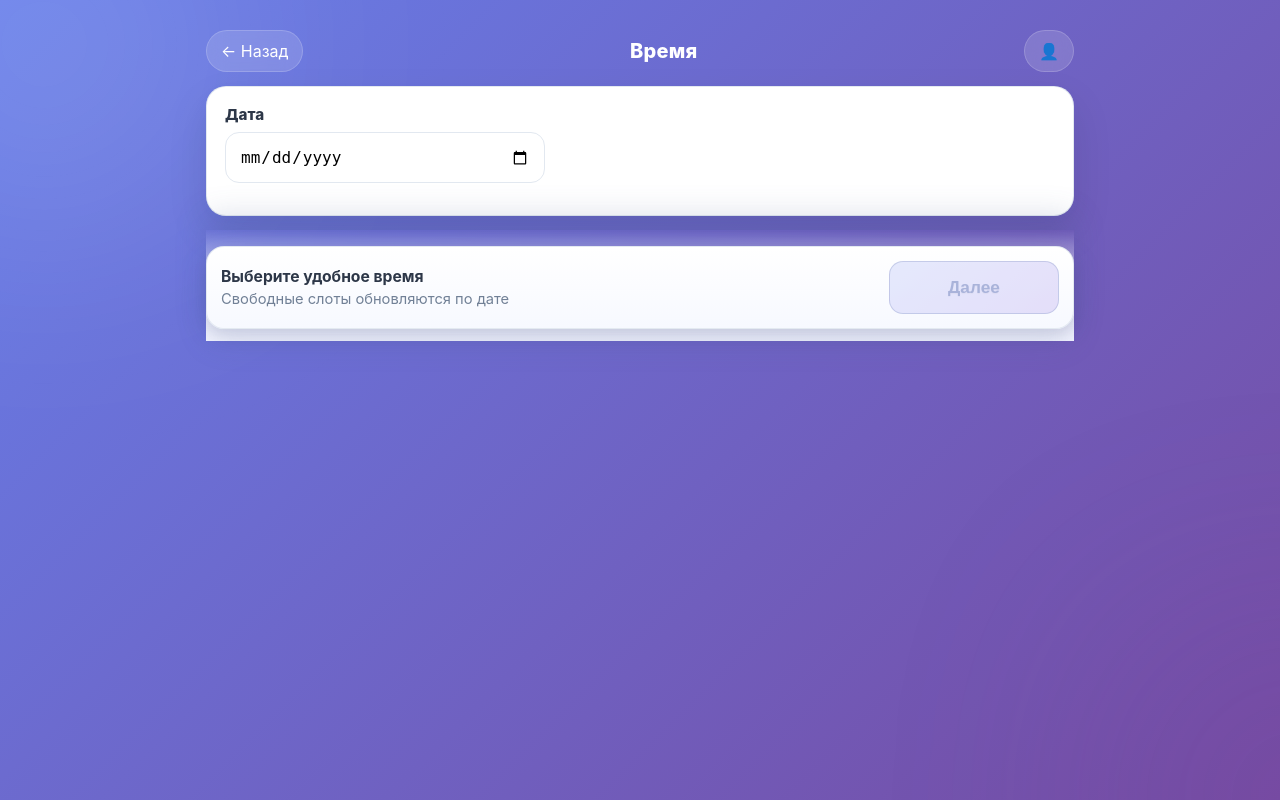
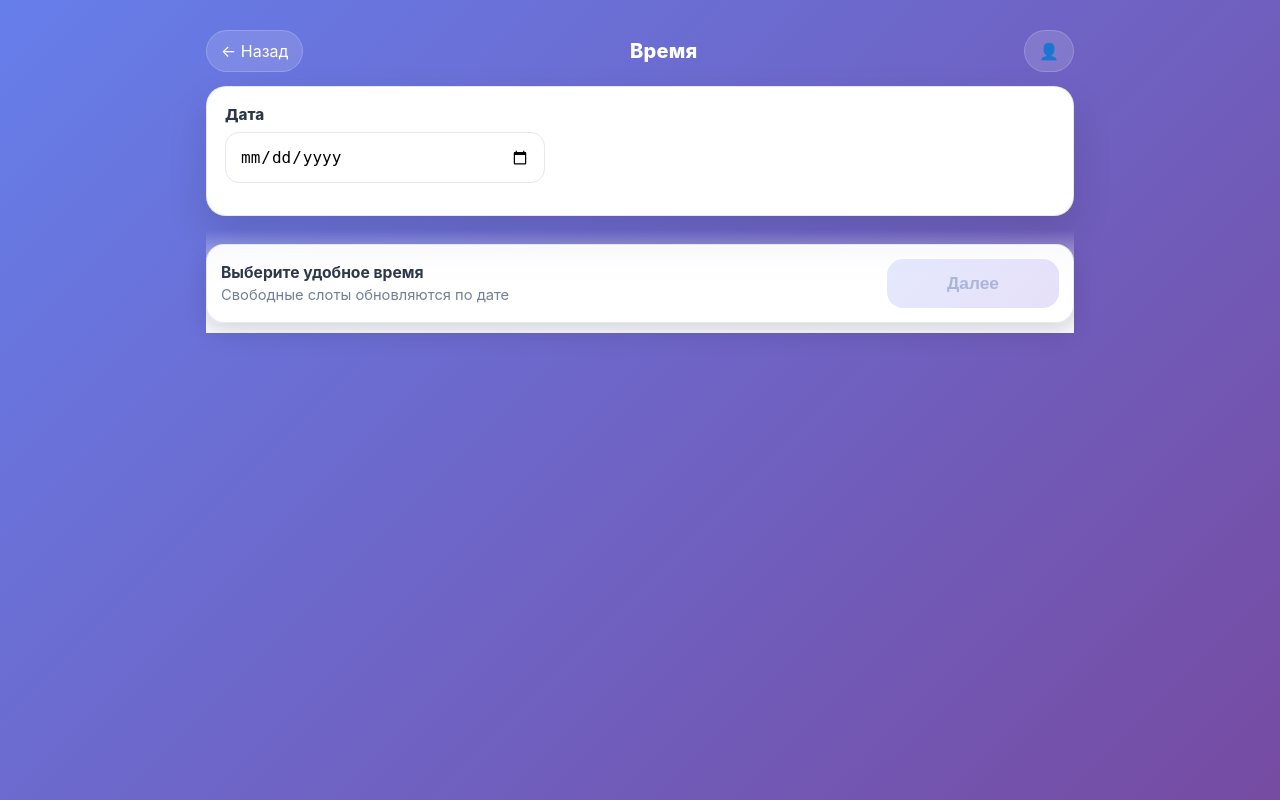
Before and after one commit to wFeeL/DoggyBot, a Flask app: page /booking/time in a window 1280 px wide. Run offline with Flask 3, Linux system fonts and the light colour scheme; parts of the project's set-up code (start-up, migrations or seed data) failed here and were passed over; some libraries are stand-ins or nearby versions.

Commit message:
update: 1. styles for online booking 2. add instructions 3. add instruction's pictures 4. add variable

```diff
--- a/telegram_bot/middleware.py
+++ b/telegram_bot/middleware.py
@@ -25,5 +25,6 @@ class MediaGroupMiddleware(BaseMiddleware):
                 await bot.delete_messages(chat_id=user.id, message_ids=message_ids)
 
                 data['callback_data'] = json_data['act']
+                data['patched_callback'] = event.callback_query.model_copy(update={"data": json_data['act']})
 
         return await handler(event, data)
--- a/telegram_webapp/static/booking.css
+++ b/telegram_webapp/static/booking.css
@@ -10,6 +10,15 @@
     --success: #48bb78;
     --success-soft: #f0fff4;
     --danger: #e53e3e;
+    --ease: cubic-bezier(0.2, 0.8, 0.2, 1);
+    --t-fast: 140ms;
+    --t: 180ms;
+    --t-slow: 260ms;
+    --ring: 0 0 0 4px rgba(102, 126, 234, 0.16);
+    --shadow-card: 0 18px 40px rgba(0, 0, 0, 0.12);
+    --shadow-hover: 0 12px 26px rgba(17, 24, 39, 0.14);
+    --shadow-primary: 0 12px 26px rgba(102, 126, 234, 0.24);
+    --shadow-bottom: 0 10px 24px rgba(17, 24, 39, 0.14);
 }
 
 * {
@@ -19,37 +28,11 @@
 body {
     margin: 0;
     font-family: -apple-system, BlinkMacSystemFont, 'Segoe UI', Roboto, Oxygen, Ubuntu, Cantarell, sans-serif;
+    -webkit-font-smoothing: antialiased;
+    -moz-osx-font-smoothing: grayscale;
     background: linear-gradient(135deg, var(--bg1) 0%, var(--bg2) 100%);
     min-height: 100vh;
     color: var(--text);
-    position: relative;
-    overflow-x: hidden;
-    animation: bgFade 0.5s ease;
-}
-
-body::before,
-body::after {
-    content: '';
-    position: fixed;
-    width: 420px;
-    height: 420px;
-    filter: blur(100px);
-    opacity: 0.25;
-    z-index: 0;
-    pointer-events: none;
-    transform: translateZ(0);
-}
-
-body::before {
-    top: -120px;
-    left: -120px;
-    background: radial-gradient(circle at 30% 30%, rgba(255, 255, 255, 0.65), rgba(102, 126, 234, 0));
-}
-
-body::after {
-    right: -180px;
-    bottom: -160px;
-    background: radial-gradient(circle at 70% 70%, rgba(118, 75, 162, 0.7), rgba(118, 75, 162, 0));
 }
 
 a {
@@ -60,9 +43,6 @@ a {
     max-width: 900px;
     margin: 0 auto;
     padding: 16px;
-    position: relative;
-    z-index: 1;
-    animation: fadeSlide 0.45s ease;
 }
 
 .topbar {
@@ -117,26 +97,8 @@ a {
     background: var(--card);
     border-radius: 20px;
     padding: 18px;
-    box-shadow: 0 18px 40px rgba(0, 0, 0, 0.1), 0 2px 10px rgba(102, 126, 234, 0.08);
-    border: 1px solid rgba(226, 232, 240, 0.95);
-    position: relative;
-    overflow: hidden;
-    animation: cardRise 0.5s ease forwards;
-}
-
-.card::before {
-    content: '';
-    position: absolute;
-    inset: 0;
-    background: radial-gradient(circle at 12% 16%, rgba(112, 136, 243, 0.12), transparent 48%),
-        radial-gradient(circle at 82% 10%, rgba(255, 255, 255, 0.5), transparent 42%);
-    opacity: 0;
-    transition: opacity 0.35s ease;
-    pointer-events: none;
-}
-
-.card:hover::before {
-    opacity: 1;
+    box-shadow: var(--shadow-card);
+    border: 1px solid rgba(226, 232, 240, 0.9);
 }
 
 .stack {
@@ -222,29 +187,24 @@ a {
     background: linear-gradient(135deg, var(--primary) 0%, var(--primary2) 100%);
     color: #fff;
     border: none;
-    box-shadow: 0 10px 22px rgba(102, 126, 234, 0.22);
-    transition: transform 0.22s ease, box-shadow 0.22s ease, filter 0.22s ease;
-    position: relative;
-    overflow: hidden;
+    box-shadow: var(--shadow-primary);
 }
 
 .btn-primary:hover {
-    box-shadow: 0 12px 28px rgba(102, 126, 234, 0.32);
-    transform: translateY(-2px);
+    transform: translateY(-1px);
+    box-shadow: 0 14px 30px rgba(102, 126, 234, 0.30);
 }
 
-.btn-primary::after {
-    content: '';
-    position: absolute;
-    inset: 0;
-    background: radial-gradient(circle at 30% 50%, rgba(255, 255, 255, 0.16), transparent 52%);
-    opacity: 0;
-    transition: opacity 0.35s ease;
-    pointer-events: none;
+.btn:active {
+    transform: translateY(0);
 }
 
-.btn-primary:hover::after {
-    opacity: 1;
+.btn:focus-visible,
+.pill:focus-visible,
+.input:focus-visible,
+.slot:focus-visible {
+    outline: none;
+    box-shadow: var(--ring);
 }
 
 .btn-danger {
@@ -390,11 +351,10 @@ a {
 .bottom-bar {
     position: sticky;
     bottom: 0;
-    padding: 16px 0 12px;
-    background: linear-gradient(180deg, rgba(255, 255, 255, 0) 0%, rgba(245, 247, 255, 0.9) 56%, rgba(244, 246, 255, 1) 100%);
-    backdrop-filter: blur(16px);
-    box-shadow: 0 -14px 30px rgba(76, 96, 144, 0.2);
-    z-index: 2;
+    padding: 14px 0 calc(10px + env(safe-area-inset-bottom, 0px));
+    background: linear-gradient(180deg, rgba(255, 255, 255, 0) 0%, rgba(255, 255, 255, 0.82) 52%, rgba(255, 255, 255, 0.98) 100%);
+    backdrop-filter: blur(10px);
+    -webkit-backdrop-filter: blur(10px);
 }
 
 .bottom-card {
@@ -405,50 +365,28 @@ a {
     padding: 14px;
     border-radius: 18px;
     border: 1px solid rgba(226, 232, 240, 0.9);
-    background: linear-gradient(180deg, #ffffff 0%, #f7f9ff 100%);
-    box-shadow: 0 14px 30px rgba(82, 99, 159, 0.18), 0 6px 14px rgba(0, 0, 0, 0.08);
-    position: relative;
-    overflow: hidden;
-    isolation: isolate;
-    transition: transform 0.2s ease, box-shadow 0.25s ease;
-}
-
-.bottom-card::after {
-    content: '';
-    position: absolute;
-    inset: -12% -8%;
-    border-radius: inherit;
-    background: radial-gradient(circle at 50% 120%, rgba(112, 136, 243, 0.22), transparent 55%);
-    opacity: 0;
-    transition: opacity 0.35s ease;
-    pointer-events: none;
-    z-index: -1;
-}
-
-.bottom-card:hover {
-    transform: translateY(-2px);
-    box-shadow: 0 16px 34px rgba(82, 99, 159, 0.2), 0 8px 18px rgba(0, 0, 0, 0.08);
-}
-
-.bottom-card:hover::after {
-    opacity: 1;
+    background: rgba(255, 255, 255, 0.94);
+    box-shadow: var(--shadow-bottom);
+    backdrop-filter: blur(12px);
+    -webkit-backdrop-filter: blur(12px);
 }
 
 .bottom-card .btn-primary {
-    min-width: 170px;
-    padding: 15px 24px;
-    border-radius: 14px;
-    background: linear-gradient(135deg, #7088f3 0%, #7b5bd1 100%);
-    box-shadow: 0 10px 20px rgba(102, 126, 234, 0.2), 0 4px 10px rgba(0, 0, 0, 0.06);
-    border: 1px solid rgba(102, 126, 234, 0.35);
+    min-width: 172px;
+    padding: 14px 22px;
+    border-radius: 16px;
     font-size: 1.08rem;
-    text-shadow: 0 1px 1px rgba(0, 0, 0, 0.06);
+    box-shadow: var(--shadow-primary);
 }
+
+.bottom-card .btn-primary:hover {
+    box-shadow: 0 14px 30px rgba(102, 126, 234, 0.30);
+}
+
 
 .bottom-card .btn-primary:disabled {
     background: linear-gradient(135deg, #d5dcfb 0%, #d6ccf6 100%);
     color: #7483c2;
-    border-color: rgba(116, 131, 194, 0.55);
     box-shadow: none;
 }
 
```
Also changed, not shown: other parts of telegram_webapp/static/booking.css (+49 -57 lines), telegram_bot/handler/callback.py (+9 -24 lines), telegram_bot/handler/message.py (+11 -1 lines), telegram_bot/helper.py (+9 -0 lines), telegram_bot/keyboards/inline_markup.py (+18 -32 lines), telegram_bot/text_message.py (+2 -12 lines), telegram_bot/img/consultations/shopping/10.png, telegram_bot/img/consultations/shopping/6.png, telegram_bot/img/instructions/1.png (added), telegram_bot/img/instructions/2.png (added), telegram_bot/img/instructions/4.png (added), telegram_bot/img/instructions/5.png (added), telegram_bot/img/instructions/8.png (added), 4 other files.
